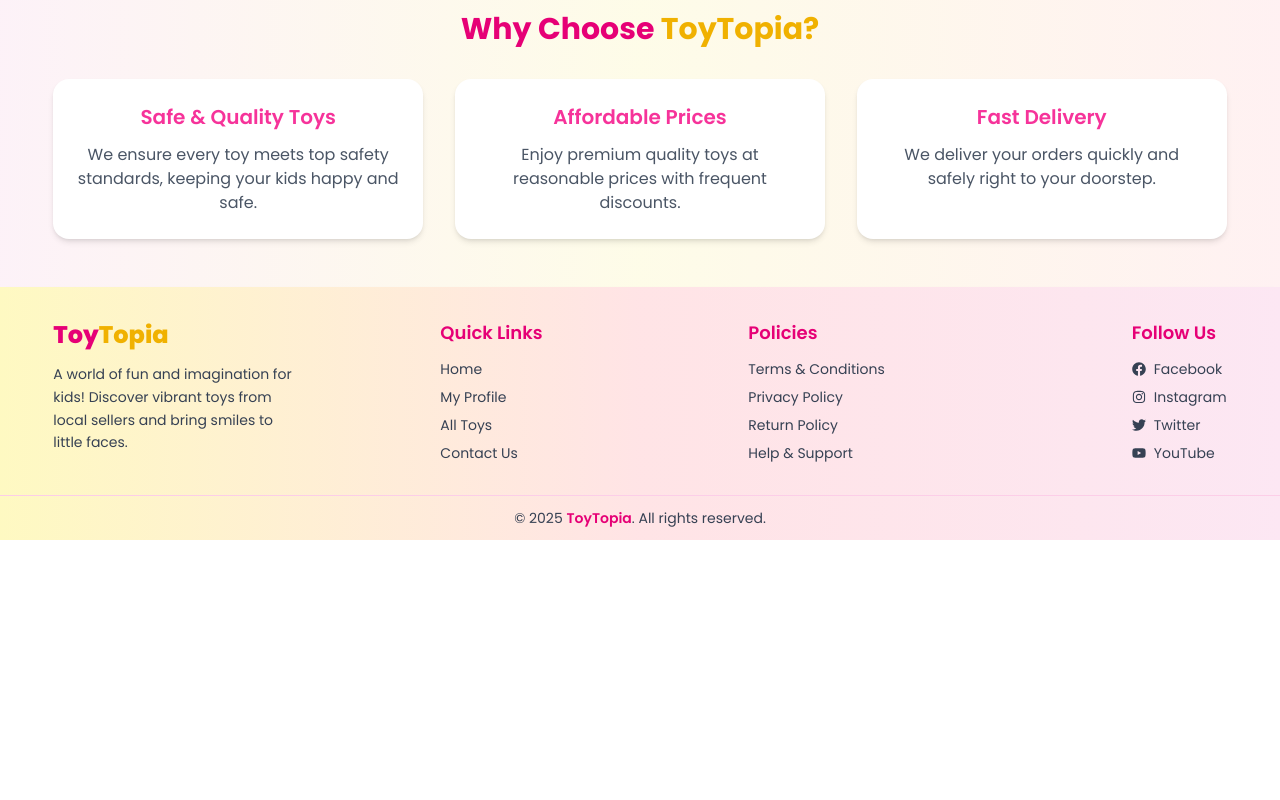
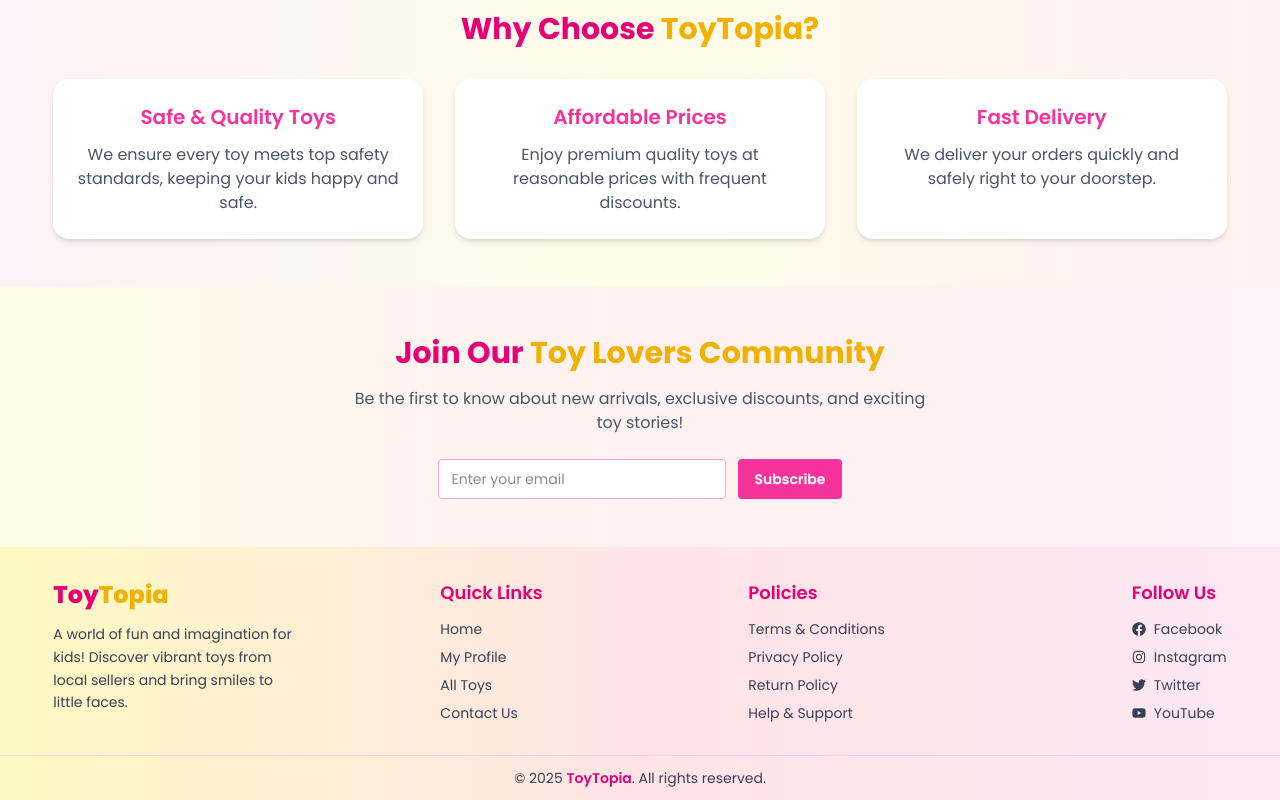
Before and after one commit to Takdirul-Rijan/play-nest-app, a React (Vite) app: page / in a window 1280 px wide. Shown: the part 2360-3160 px from the top of the page. Before the commit the page ends 2900 px from the top, so only its background shows below. Built offline with nearby package versions, Linux system fonts and the light colour scheme.

Commit message:
create community join section and integrate email subscribe logic

```diff
--- /dev/null
+++ b/src/components/JoinUs.jsx
@@ -0,0 +1,59 @@
+import React, { useState } from "react";
+
+const JoinUs = () => {
+  const [email, setEmail] = useState("");
+  const [message, setMessage] = useState("");
+
+  const handleSubscribe = () => {
+    const emailRegex = /^[^\s@]+@[^\s@]+\.[^\s@]+$/;
+
+    if (emailRegex.test(email)) {
+      setMessage("✅ Subscribed!");
+      setEmail("");
+    } else {
+      setMessage("❌ Please enter a valid email address.");
+    }
+  };
+
+  return (
+    <section className="py-12 bg-gradient-to-r from-yellow-50 via-rose-50 to-pink-50">
+      <div className="w-11/12 mx-auto text-center">
+        <h2 className="text-3xl font-bold text-pink-600 mb-4">
+          Join Our <span className="text-yellow-500">Toy Lovers Community</span>
+        </h2>
+        <p className="text-gray-600 max-w-xl mx-auto mb-6">
+          Be the first to know about new arrivals, exclusive discounts, and
+          exciting toy stories!
+        </p>
+
+        <div className="flex flex-col sm:flex-row justify-center items-center gap-3">
+          <input
+            type="email"
+            placeholder="Enter your email"
+            value={email}
+            onChange={(e) => setEmail(e.target.value)}
+            className="input input-bordered w-72 border-pink-300 focus:outline-none focus:ring-2 focus:ring-pink-400"
+          />
+          <button
+            onClick={handleSubscribe}
+            className="btn bg-pink-500 hover:bg-pink-600 border-none text-white"
+          >
+            Subscribe
+          </button>
+        </div>
+
+        {message && (
+          <p
+            className={`mt-3 font-medium ${
+              message.startsWith("✅") ? "text-green-600" : "text-red-500"
+            }`}
+          >
+            {message}
+          </p>
+        )}
+      </div>
+    </section>
+  );
+};
+
+export default JoinUs;
--- a/src/pages/Home.jsx
+++ b/src/pages/Home.jsx
@@ -2,6 +2,7 @@ import React from "react";
 import Slider from "../components/Slider";
 import PopularToys from "../components/PopularToys";
 import ChooseUs from "../components/ChooseUs";
+import JoinUs from "../components/JoinUs";
 
 const Home = () => {
   return (
@@ -11,6 +12,8 @@ const Home = () => {
       <PopularToys></PopularToys>
 
       <ChooseUs></ChooseUs>
+
+      <JoinUs></JoinUs>
     </div>
   );
 };
```
